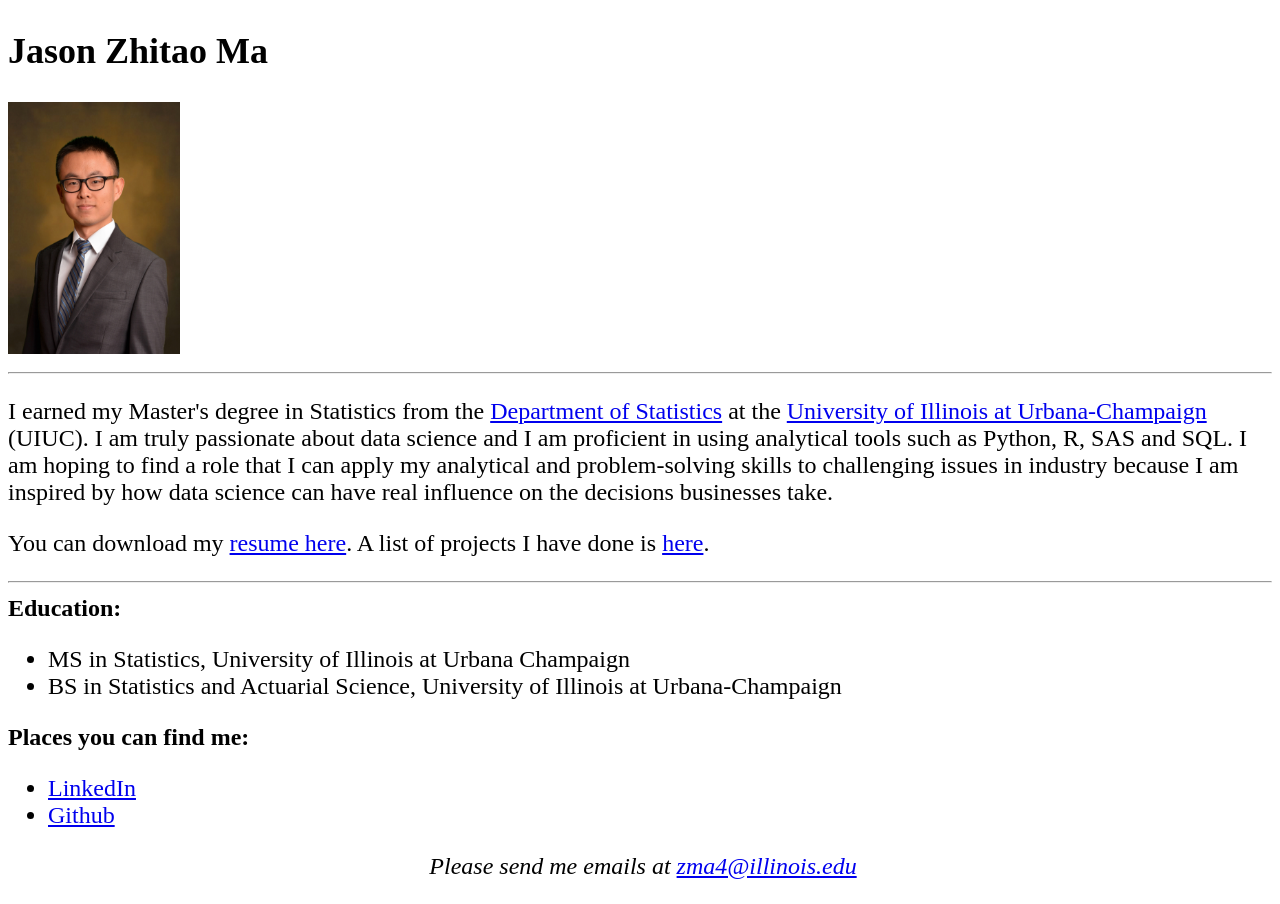
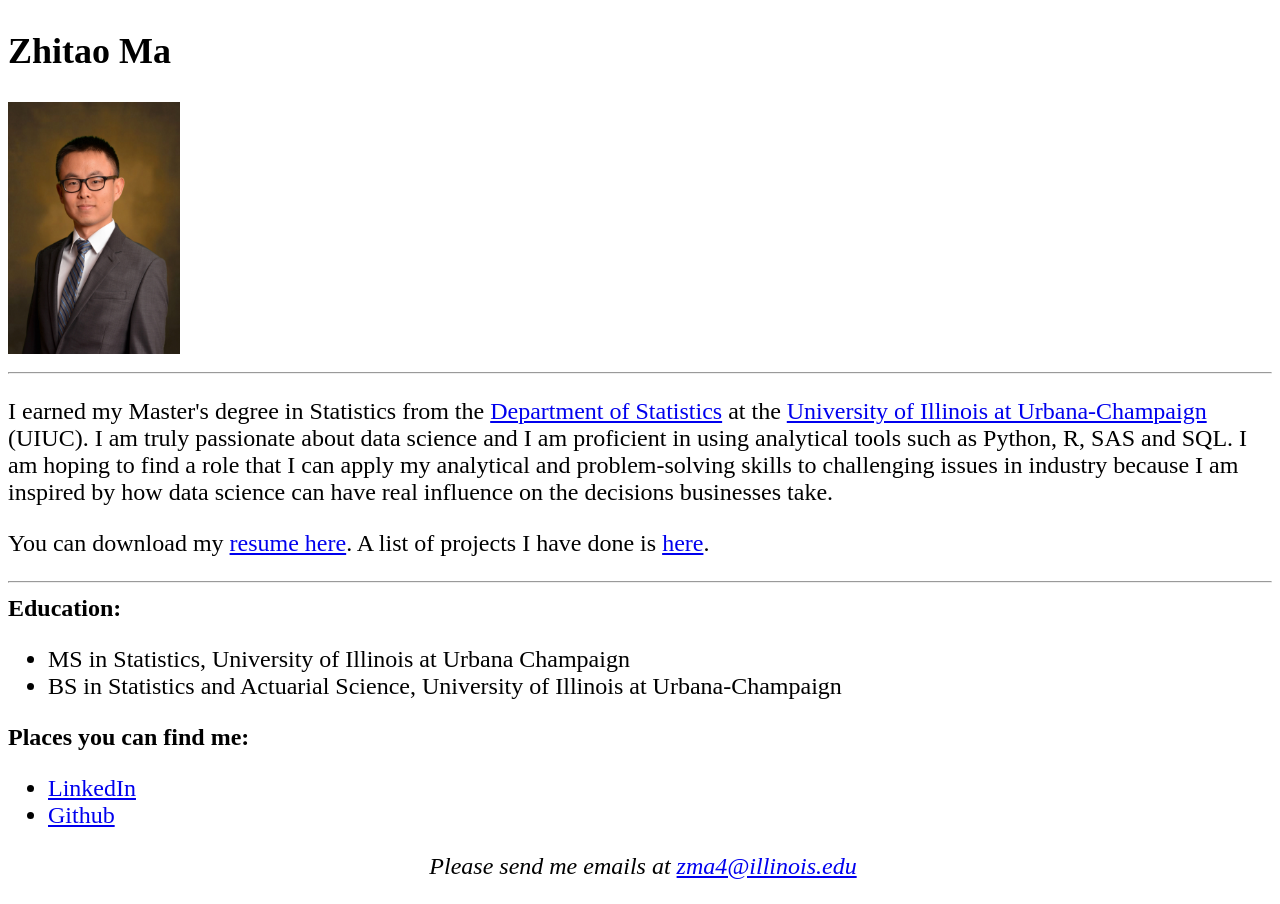
Before and after one commit to jason1866/jason1866.github.io, a plain HTML site: page index.html in a window 1280 px wide. Drawn offline with Linux system fonts and the light colour scheme.

Commit message:
Update index.html

```diff
--- a/index.html
+++ b/index.html
@@ -4,7 +4,7 @@
 <TITLE>Zhitao Ma's Home Page</TITLE>
 <font size=+2>
 <h2>
-Jason Zhitao Ma<br>
+Zhitao Ma<br>
 </h2>
 
 <img src="image/profile.jpg" BORDER=0 height=252 width=172>
```
